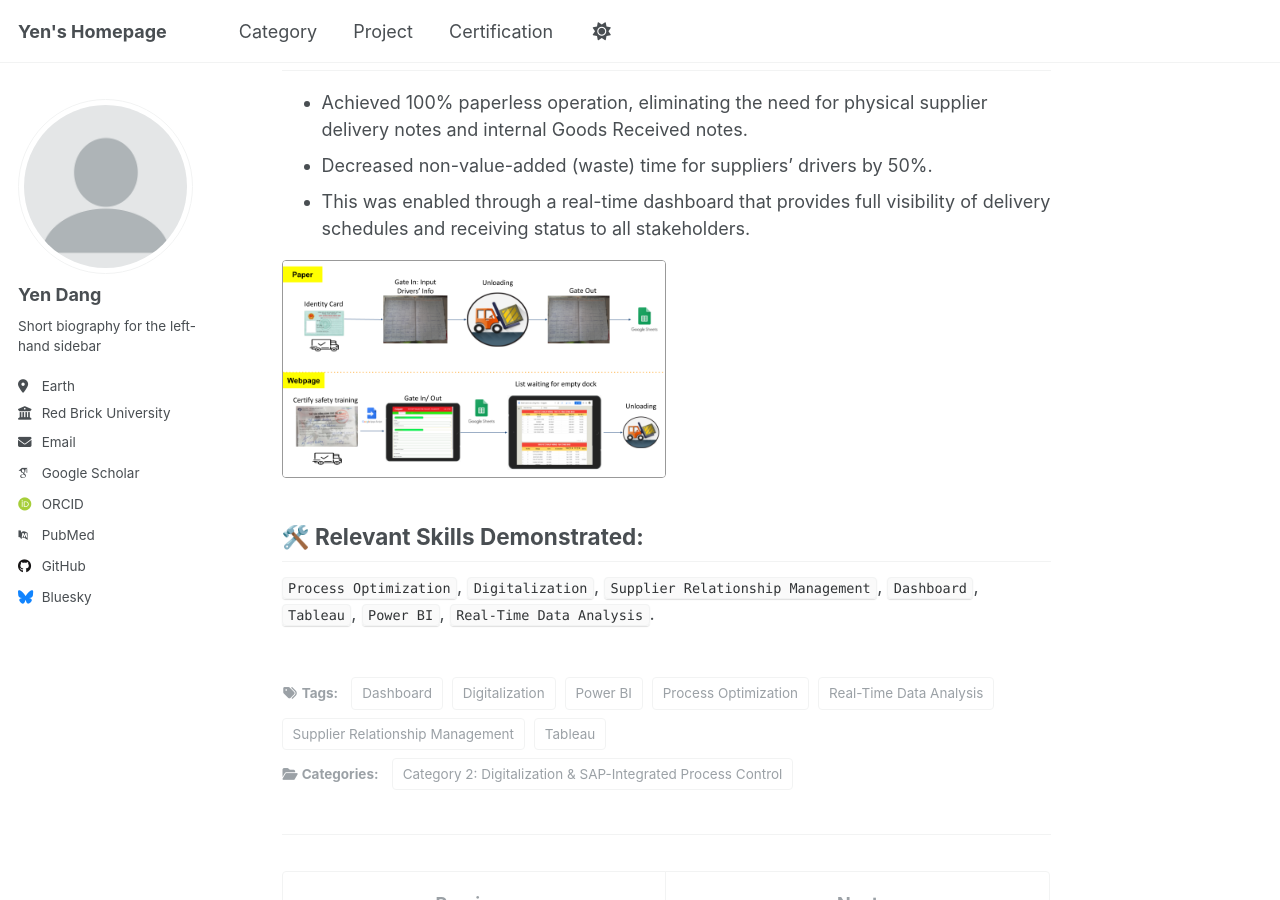
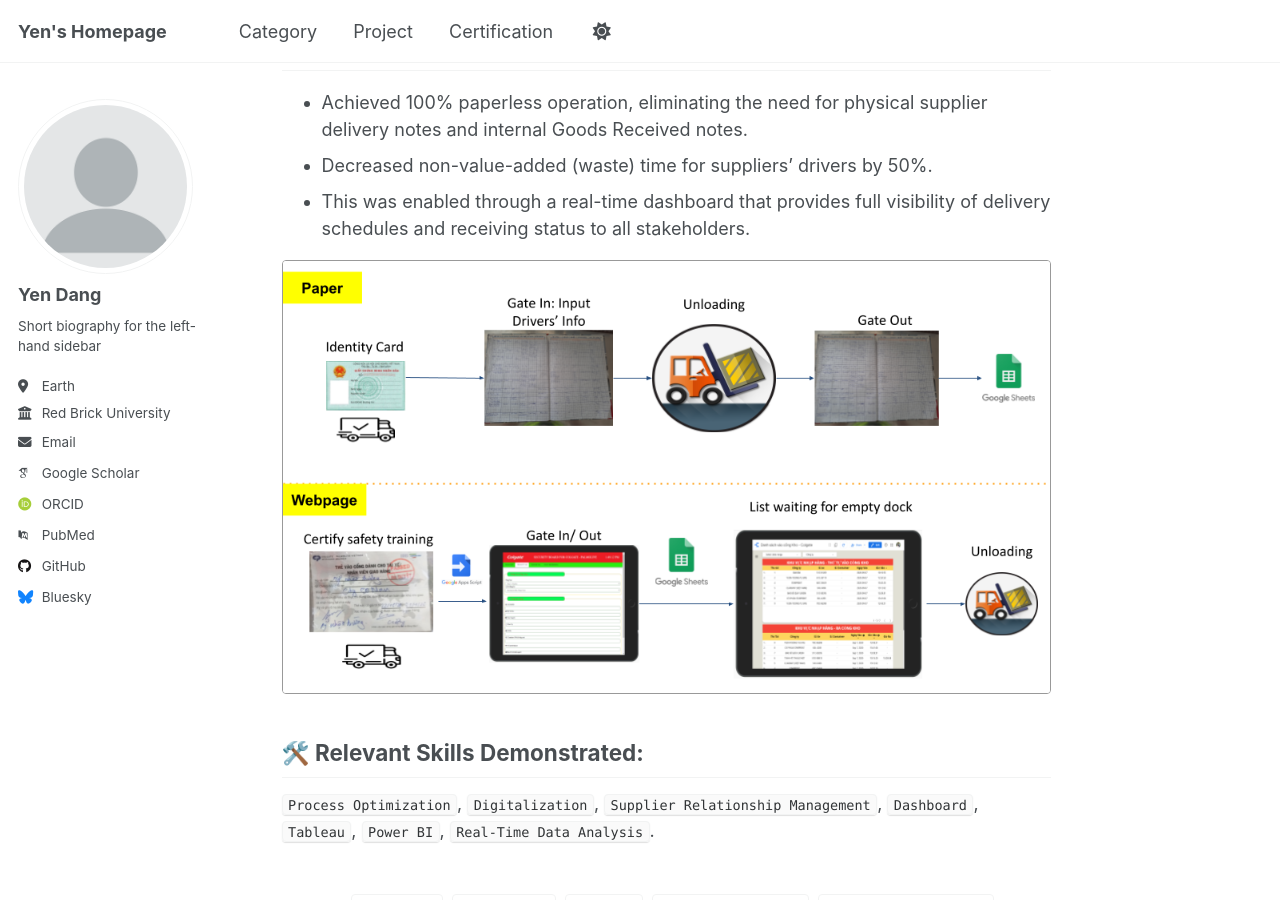
Before and after one commit to yen010390/yen010390.github.io, a Jekyll site: the page built from _project/c02-GR.md, in a window 1280 px wide and 900 px high, scrolled down 358 px. Built offline with Jekyll 4.4.1, drawn with Linux system fonts in a browser that asks for light colours; some web fonts are replaced.

Commit message:
Update c02-GR.md

```diff
--- a/_project/c02-GR.md
+++ b/_project/c02-GR.md
@@ -14,7 +14,7 @@ Designed and implemented a digital solution to streamline the goods receipt proc
 - Decreased non-value-added (waste) time for suppliers' drivers by 50%.
 - This was enabled through a real-time dashboard that provides full visibility of delivery schedules and receiving status to all stakeholders.
 
-<img src="https://yen010390.github.io/images/GR.png" alt="GR improvement" style="max-width: 50%; border: 1px solid #999; border-radius: 4px;">
+<img src="https://yen010390.github.io/images/GR.png" alt="GR improvement" style="max-width: 100%; border: 1px solid #999; border-radius: 4px;">
 
 ## 🛠️ Relevant Skills Demonstrated:
 `Process Optimization`, `Digitalization`, `Supplier Relationship Management`, `Dashboard`, `Tableau`, `Power BI`, `Real-Time Data Analysis`.
```
